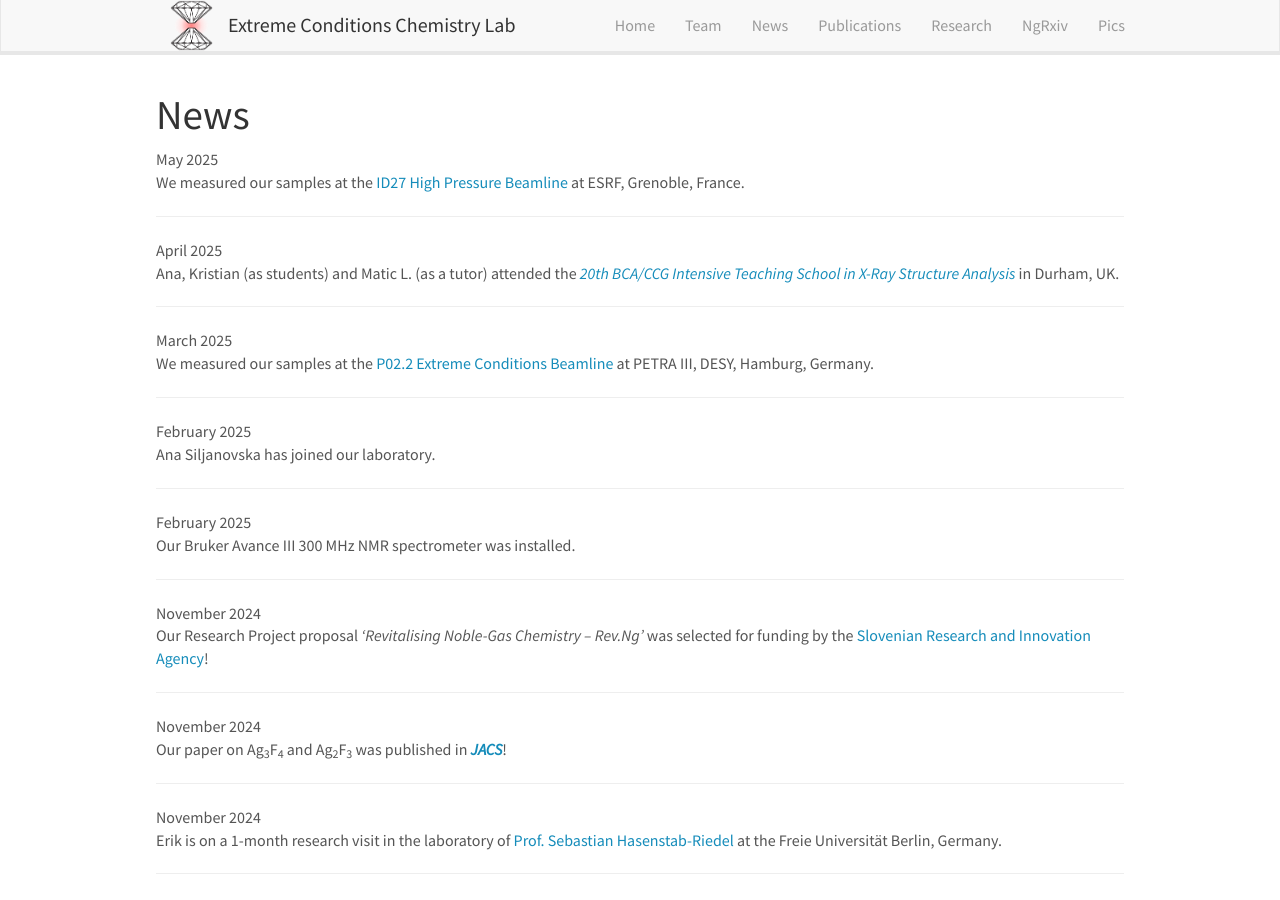
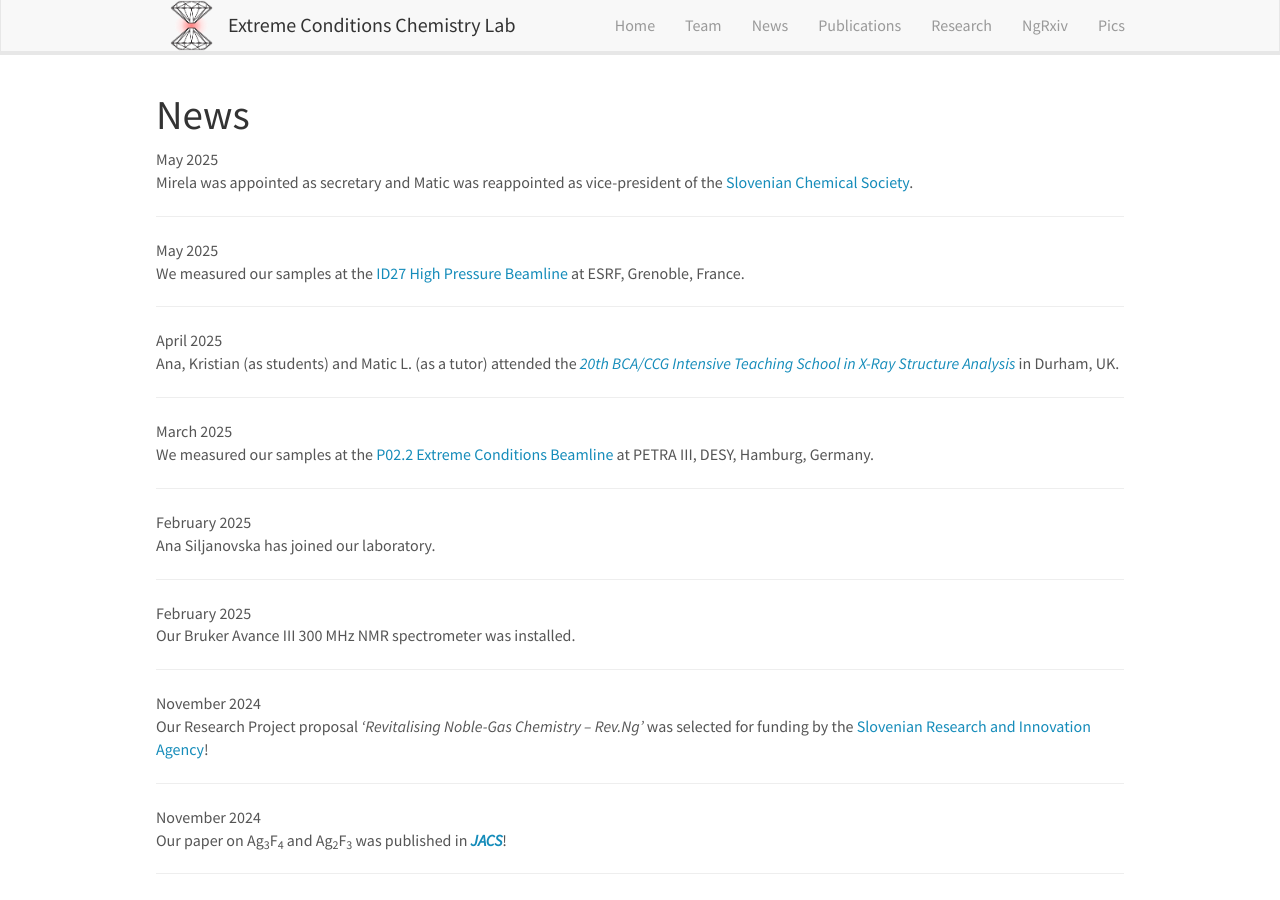
Before and after one commit to eccl-jsi/eccl-jsi.github.io, a Jekyll site: the page built from _pages/allnews.md, in a window 1280 px wide and 900 px high. Built offline with Jekyll 4.4.1, drawn with Linux system fonts in a browser that asks for light colours; nearby versions of some CDN libraries.

Commit message:
Update news.yml

```diff
--- a/_data/news.yml
+++ b/_data/news.yml
@@ -1,3 +1,6 @@
+- date: May 2025
+  headline: "Mirela was appointed as secretary and Matic was reappointed as vice-president of the <a href='https://www.chem-soc.si/en/'>Slovenian Chemical Society</a>."
+
 - date: May 2025
   headline: "We measured our samples at the <a href='https://www.esrf.fr/UsersAndScience/Experiments/MEx/ID27'>ID27 High Pressure Beamline</a> at ESRF, Grenoble, France."
 
```
